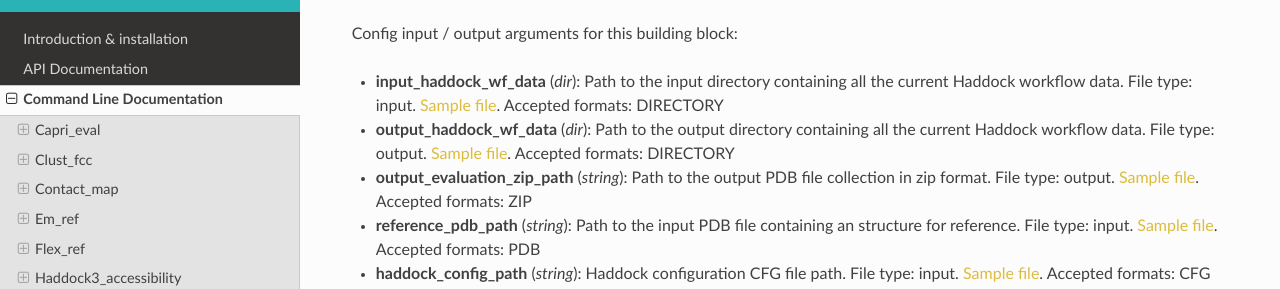
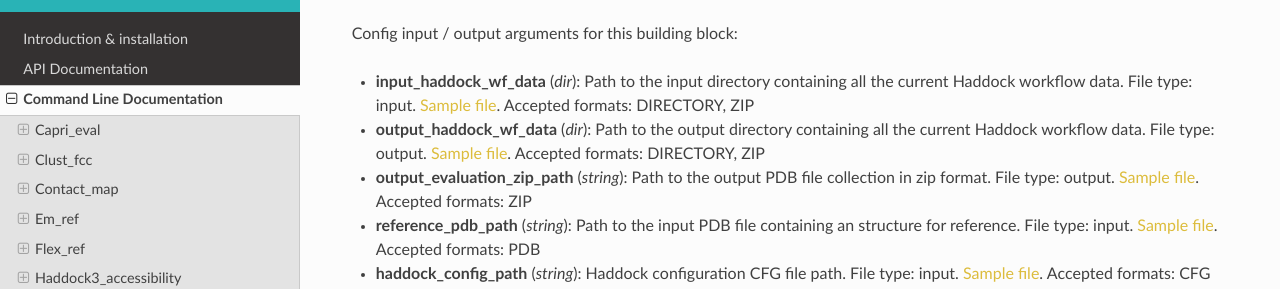
Before and after one commit to bioexcel/biobb_haddock, a Sphinx documentation site: the page built from biobb_haddock/docs/source/command_line.md, in a window 1280 px wide and 900 px high, scrolled down 868 px. Shown: the part 162-451 px from the top of the window. Built offline with Sphinx 7.4.7 and the Read the Docs theme 3.1.0, drawn with Linux system fonts in a browser that asks for light colours; some of the changed text lies outside the part shown.

```diff
--- a/biobb_haddock/docs/source/command_line.md
+++ b/biobb_haddock/docs/source/command_line.md
@@ -37,8 +37,8 @@ capri_eval -h
 Syntax: input_argument (datatype) : Definition
 
 Config input / output arguments for this building block:
-* **input_haddock_wf_data** (*dir*): Path to the input directory containing all the current Haddock workflow data. File type: input. [Sample file](https://github.com/bioexcel/biobb_haddock/raw/master/biobb_haddock/test/data/haddock/haddock_wf_data_rigid.zip). Accepted formats: DIRECTORY
-* **output_haddock_wf_data** (*dir*): Path to the output directory containing all the current Haddock workflow data. File type: output. [Sample file](https://github.com/bioexcel/biobb_haddock/raw/master/biobb_haddock/test/data/haddock/haddock_wf_data_caprieval.zip). Accepted formats: DIRECTORY
+* **input_haddock_wf_data** (*dir*): Path to the input directory containing all the current Haddock workflow data. File type: input. [Sample file](https://github.com/bioexcel/biobb_haddock/raw/master/biobb_haddock/test/data/haddock/haddock_wf_data_rigid.zip). Accepted formats: DIRECTORY, ZIP
+* **output_haddock_wf_data** (*dir*): Path to the output directory containing all the current Haddock workflow data. File type: output. [Sample file](https://github.com/bioexcel/biobb_haddock/raw/master/biobb_haddock/test/data/haddock/haddock_wf_data_caprieval.zip). Accepted formats: DIRECTORY, ZIP
 * **output_evaluation_zip_path** (*string*): Path to the output PDB file collection in zip format. File type: output. [Sample file](https://raw.githubusercontent.com/bioexcel/biobb_haddock/master/biobb_haddock/test/reference/haddock/ref_caprieval.zip). Accepted formats: ZIP
 * **reference_pdb_path** (*string*): Path to the input PDB file containing an structure for reference. File type: input. [Sample file](https://raw.githubusercontent.com/bioexcel/biobb_haddock/master/biobb_haddock/test/data/haddock/e2a-hpr_1GGR.pdb). Accepted formats: PDB
 * **haddock_config_path** (*string*): Haddock configuration CFG file path. File type: input. [Sample file](https://raw.githubusercontent.com/bioexcel/biobb_haddock/master/biobb_haddock/test/data/haddock/run.cfg). Accepted formats: CFG
@@ -112,8 +112,8 @@ clust_fcc -h
 Syntax: input_argument (datatype) : Definition
 
 Config input / output arguments for this building block:
-* **input_haddock_wf_data** (*dir*): Path to the input directory containing all the current Haddock workflow data. File type: input. [Sample file](https://github.com/bioexcel/biobb_haddock/raw/master/biobb_haddock/test/data/haddock/haddock_wf_data_rigid.zip). Accepted formats: DIRECTORY
-* **output_haddock_wf_data** (*dir*): Path to the output directory containing all the current Haddock workflow data. File type: output. [Sample file](https://github.com/bioexcel/biobb_haddock/raw/master/biobb_haddock/test/data/haddock/haddock_wf_data_clustfcc.zip). Accepted formats: DIRECTORY
+* **input_haddock_wf_data** (*dir*): Path to the input directory containing all the current Haddock workflow data. File type: input. [Sample file](https://github.com/bioexcel/biobb_haddock/raw/master/biobb_haddock/test/data/haddock/haddock_wf_data_rigid.zip). Accepted formats: DIRECTORY, ZIP
+* **output_haddock_wf_data** (*dir*): Path to the output directory containing all the current Haddock workflow data. File type: output. [Sample file](https://github.com/bioexcel/biobb_haddock/raw/master/biobb_haddock/test/data/haddock/haddock_wf_data_clustfcc.zip). Accepted formats: DIRECTORY, ZIP
 * **output_cluster_zip_path** (*string*): Path to the output PDB file collection in zip format. File type: output. [Sample file](https://raw.githubusercontent.com/bioexcel/biobb_haddock/master/biobb_haddock/test/reference/haddock/ref_clustfcc.zip). Accepted formats: ZIP
 * **haddock_config_path** (*string*): Haddock configuration CFG file path. File type: input. [Sample file](https://raw.githubusercontent.com/bioexcel/biobb_haddock/master/biobb_haddock/test/data/haddock/run.cfg). Accepted formats: CFG
 ### Config
@@ -186,8 +186,8 @@ contact_map -h
 Syntax: input_argument (datatype) : Definition
 
 Config input / output arguments for this building block:
-* **input_haddock_wf_data** (*dir*): Path to the input directory containing all the current Haddock workflow data. File type: input. [Sample file](https://github.com/bioexcel/biobb_haddock/raw/master/biobb_haddock/test/data/haddock/haddock_wf_data_rigid.zip). Accepted formats: DIRECTORY
-* **output_haddock_wf_data** (*dir*): Path to the output directory containing all the current Haddock workflow data. File type: output. [Sample file](None). Accepted formats: DIRECTORY
+* **input_haddock_wf_data** (*dir*): Path to the input directory containing all the current Haddock workflow data. File type: input. [Sample file](https://github.com/bioexcel/biobb_haddock/raw/master/biobb_haddock/test/data/haddock/haddock_wf_data_rigid.zip). Accepted formats: DIRECTORY, ZIP
+* **output_haddock_wf_data** (*dir*): Path to the output directory containing all the current Haddock workflow data. File type: output. [Sample file](None). Accepted formats: DIRECTORY, ZIP
 * **output_contactmap_zip_path** (*string*): Path to the output contact map files in zip format. File type: output. [Sample file](https://github.com/bioexcel/biobb_haddock/raw/master/biobb_haddock/test/reference/haddock/ref_contact_map.zip). Accepted formats: ZIP
 * **haddock_config_path** (*string*): Haddock configuration CFG file path. File type: input. [Sample file](https://raw.githubusercontent.com/bioexcel/biobb_haddock/master/biobb_haddock/test/data/haddock/run.cfg). Accepted formats: CFG
 ### Config
@@ -266,8 +266,8 @@ em_ref -h
 Syntax: input_argument (datatype) : Definition
 
 Config input / output arguments for this building block:
-* **input_haddock_wf_data** (*dir*): Path to the input directory containing all the current Haddock workflow data. File type: input. [Sample file](https://github.com/bioexcel/biobb_haddock/raw/master/biobb_haddock/test/data/haddock/haddock_wf_data_topology.zip). Accepted formats: DIRECTORY
-* **output_haddock_wf_data** (*dir*): Path to the output directory containing all the current Haddock workflow data. File type: output. [Sample file](None). Accepted formats: DIRECTORY
+* **input_haddock_wf_data** (*dir*): Path to the input directory containing all the current Haddock workflow data. File type: input. [Sample file](https://github.com/bioexcel/biobb_haddock/raw/master/biobb_haddock/test/data/haddock/haddock_wf_data_topology.zip). Accepted formats: DIRECTORY, ZIP
+* **output_haddock_wf_data** (*dir*): Path to the output directory containing all the current Haddock workflow data. File type: output. [Sample file](None). Accepted formats: DIRECTORY, ZIP
 * **refinement_output_zip_path** (*string*): Path to the output PDB file collection in zip format. File type: output. [Sample file](https://raw.githubusercontent.com/bioexcel/biobb_haddock/master/biobb_haddock/test/reference/haddock/ref_rigidbody.zip). Accepted formats: ZIP
 * **ambig_restraints_table_path** (*string*): Path to the input TBL file containing a list of ambiguous restraints for docking. File type: input. [Sample file](https://raw.githubusercontent.com/bioexcel/biobb_haddock/master/biobb_haddock/test/data/haddock/e2a-hpr_air.tbl). Accepted formats: TBL
 * **unambig_restraints_table_path** (*string*): Path to the input TBL file containing a list of unambiguous restraints for docking. File type: input. [Sample file](https://raw.githubusercontent.com/bioexcel/biobb_haddock/master/biobb_haddock/test/data/haddock/e2a-hpr_air.tbl). Accepted formats: TBL
@@ -349,8 +349,8 @@ flex_ref -h
 Syntax: input_argument (datatype) : Definition
 
 Config input / output arguments for this building block:
-* **input_haddock_wf_data** (*dir*): Path to the input directory containing all the current Haddock workflow data. File type: input. [Sample file](https://github.com/bioexcel/biobb_haddock/raw/master/biobb_haddock/test/data/haddock/haddock_wf_data_topology.zip). Accepted formats: DIRECTORY
-* **output_haddock_wf_data** (*dir*): Path to the output directory containing all the current Haddock workflow data. File type: output. [Sample file](None). Accepted formats: DIRECTORY
+* **input_haddock_wf_data** (*dir*): Path to the input directory containing all the current Haddock workflow data. File type: input. [Sample file](https://github.com/bioexcel/biobb_haddock/raw/master/biobb_haddock/test/data/haddock/haddock_wf_data_topology.zip). Accepted formats: DIRECTORY, ZIP
+* **output_haddock_wf_data** (*dir*): Path to the output directory containing all the current Haddock workflow data. File type: output. [Sample file](None). Accepted formats: DIRECTORY, ZIP
 * **refinement_output_zip_path** (*string*): Path to the output PDB file collection in zip format. File type: output. [Sample file](https://raw.githubusercontent.com/bioexcel/biobb_haddock/master/biobb_haddock/test/reference/haddock/ref_rigidbody.zip). Accepted formats: ZIP
 * **ambig_restraints_table_path** (*string*): Path to the input TBL file containing a list of ambiguous restraints for docking. File type: input. [Sample file](https://raw.githubusercontent.com/bioexcel/biobb_haddock/master/biobb_haddock/test/data/haddock/e2a-hpr_air.tbl). Accepted formats: TBL
 * **unambig_restraints_table_path** (*string*): Path to the input TBL file containing a list of unambiguous restraints for docking. File type: input. [Sample file](https://raw.githubusercontent.com/bioexcel/biobb_haddock/master/biobb_haddock/test/data/haddock/e2a-hpr_air.tbl). Accepted formats: TBL
@@ -783,8 +783,8 @@ haddock3_run -h
 Syntax: input_argument (datatype) : Definition
 
 Config input / output arguments for this building block:
-* **input_haddock_wf_data** (*dir*): Input folder containing all the files defined in the config. File type: input. [Sample file](https://github.com/bioexcel/biobb_haddock/tree/master/biobb_haddock/test/data/haddock/input_folder). Accepted formats: DIRECTORY
-* **output_haddock_wf_data** (*dir*): Path to the output zipball containing all the current Haddock workflow data. File type: output. [Sample file](None). Accepted formats: DIRECTORY
+* **input_haddock_wf_data** (*dir*): Input folder containing all the files defined in the config. File type: input. [Sample file](https://github.com/bioexcel/biobb_haddock/tree/master/biobb_haddock/test/data/haddock/input_folder). Accepted formats: DIRECTORY, ZIP
+* **output_haddock_wf_data** (*dir*): Path to the output zipball containing all the current Haddock workflow data. File type: output. [Sample file](None). Accepted formats: DIRECTORY, ZIP
 * **haddock_config_path** (*string*): Haddock configuration CFG file path. File type: input. [Sample file](https://raw.githubusercontent.com/bioexcel/biobb_haddock/master/biobb_haddock/test/data/haddock/run.cfg). Accepted formats: CFG
 ### Config
 Syntax: input_parameter (datatype) - (default_value) Definition
@@ -861,8 +861,8 @@ rigid_body -h
 Syntax: input_argument (datatype) : Definition
 
 Config input / output arguments for this building block:
-* **input_haddock_wf_data** (*dir*): Path to the input directory containing all the current Haddock workflow data. File type: input. [Sample file](https://github.com/bioexcel/biobb_haddock/raw/master/biobb_haddock/test/data/haddock/haddock_wf_data_topology.zip). Accepted formats: DIRECTORY
-* **output_haddock_wf_data** (*dir*): Path to the output directory containing all the current Haddock workflow data. File type: output. [Sample file](None). Accepted formats: DIRECTORY
+* **input_haddock_wf_data** (*dir*): Path to the input directory containing all the current Haddock workflow data. File type: input. [Sample file](https://github.com/bioexcel/biobb_haddock/raw/master/biobb_haddock/test/data/haddock/haddock_wf_data_topology.zip). Accepted formats: DIRECTORY, ZIP
+* **output_haddock_wf_data** (*dir*): Path to the output directory containing all the current Haddock workflow data. File type: output. [Sample file](None). Accepted formats: DIRECTORY, ZIP
 * **docking_output_zip_path** (*string*): Path to the output PDB file collection in zip format. File type: output. [Sample file](https://raw.githubusercontent.com/bioexcel/biobb_haddock/master/biobb_haddock/test/reference/haddock/ref_rigidbody.zip). Accepted formats: ZIP
 * **ambig_restraints_table_path** (*string*): Path to the input TBL file containing a list of ambiguous restraints for docking. File type: input. [Sample file](https://raw.githubusercontent.com/bioexcel/biobb_haddock/master/biobb_haddock/test/data/haddock/e2a-hpr_air.tbl). Accepted formats: TBL
 * **unambig_restraints_table_path** (*string*): Path to the input TBL file containing a list of unambiguous restraints for docking. File type: input. [Sample file](https://raw.githubusercontent.com/bioexcel/biobb_haddock/master/biobb_haddock/test/data/haddock/e2a-hpr_air.tbl). Accepted formats: TBL
@@ -938,8 +938,8 @@ sele_top -h
 Syntax: input_argument (datatype) : Definition
 
 Config input / output arguments for this building block:
-* **input_haddock_wf_data** (*dir*): Path to the input directory containing all the current Haddock workflow data. File type: input. [Sample file](https://github.com/bioexcel/biobb_haddock/raw/master/biobb_haddock/test/data/haddock/haddock_wf_data_rigid.zip). Accepted formats: DIRECTORY
-* **output_haddock_wf_data** (*dir*): Path to the output directory containing all the current Haddock workflow data. File type: output. [Sample file](None). Accepted formats: DIRECTORY
+* **input_haddock_wf_data** (*dir*): Path to the input directory containing all the current Haddock workflow data. File type: input. [Sample file](https://github.com/bioexcel/biobb_haddock/raw/master/biobb_haddock/test/data/haddock/haddock_wf_data_rigid.zip). Accepted formats: DIRECTORY, ZIP
+* **output_haddock_wf_data** (*dir*): Path to the output directory containing all the current Haddock workflow data. File type: output. [Sample file](None). Accepted formats: DIRECTORY, ZIP
 * **output_selection_zip_path** (*string*): Path to the output PDB file collection in zip format. File type: output. [Sample file](https://raw.githubusercontent.com/bioexcel/biobb_haddock/master/biobb_haddock/test/reference/haddock/ref_seletop.zip). Accepted formats: ZIP
 * **haddock_config_path** (*string*): Haddock configuration CFG file path. File type: input. [Sample file](https://raw.githubusercontent.com/bioexcel/biobb_haddock/master/biobb_haddock/test/data/haddock/run.cfg). Accepted formats: CFG
 ### Config
@@ -1012,8 +1012,8 @@ sele_top_clusts -h
 Syntax: input_argument (datatype) : Definition
 
 Config input / output arguments for this building block:
-* **input_haddock_wf_data** (*dir*): Path to the input directory containing all the current Haddock workflow data. File type: input. [Sample file](https://github.com/bioexcel/biobb_haddock/raw/master/biobb_haddock/test/data/haddock/haddock_wf_data_rigid.zip). Accepted formats: DIRECTORY
-* **output_haddock_wf_data** (*dir*): Path to the output directory containing all the current Haddock workflow data. File type: output. [Sample file](None). Accepted formats: DIRECTORY
+* **input_haddock_wf_data** (*dir*): Path to the input directory containing all the current Haddock workflow data. File type: input. [Sample file](https://github.com/bioexcel/biobb_haddock/raw/master/biobb_haddock/test/data/haddock/haddock_wf_data_rigid.zip). Accepted formats: DIRECTORY, ZIP
+* **output_haddock_wf_data** (*dir*): Path to the output directory containing all the current Haddock workflow data. File type: output. [Sample file](None). Accepted formats: DIRECTORY, ZIP
 * **output_selection_zip_path** (*string*): Path to the output PDB file collection in zip format. File type: output. [Sample file](https://raw.githubusercontent.com/bioexcel/biobb_haddock/master/biobb_haddock/test/reference/haddock/ref_seletop.zip). Accepted formats: ZIP
 * **haddock_config_path** (*string*): Haddock configuration CFG file path. File type: input. [Sample file](https://raw.githubusercontent.com/bioexcel/biobb_haddock/master/biobb_haddock/test/data/haddock/run.cfg). Accepted formats: CFG
 ### Config
```
Also changed, not shown: 18 other files.
